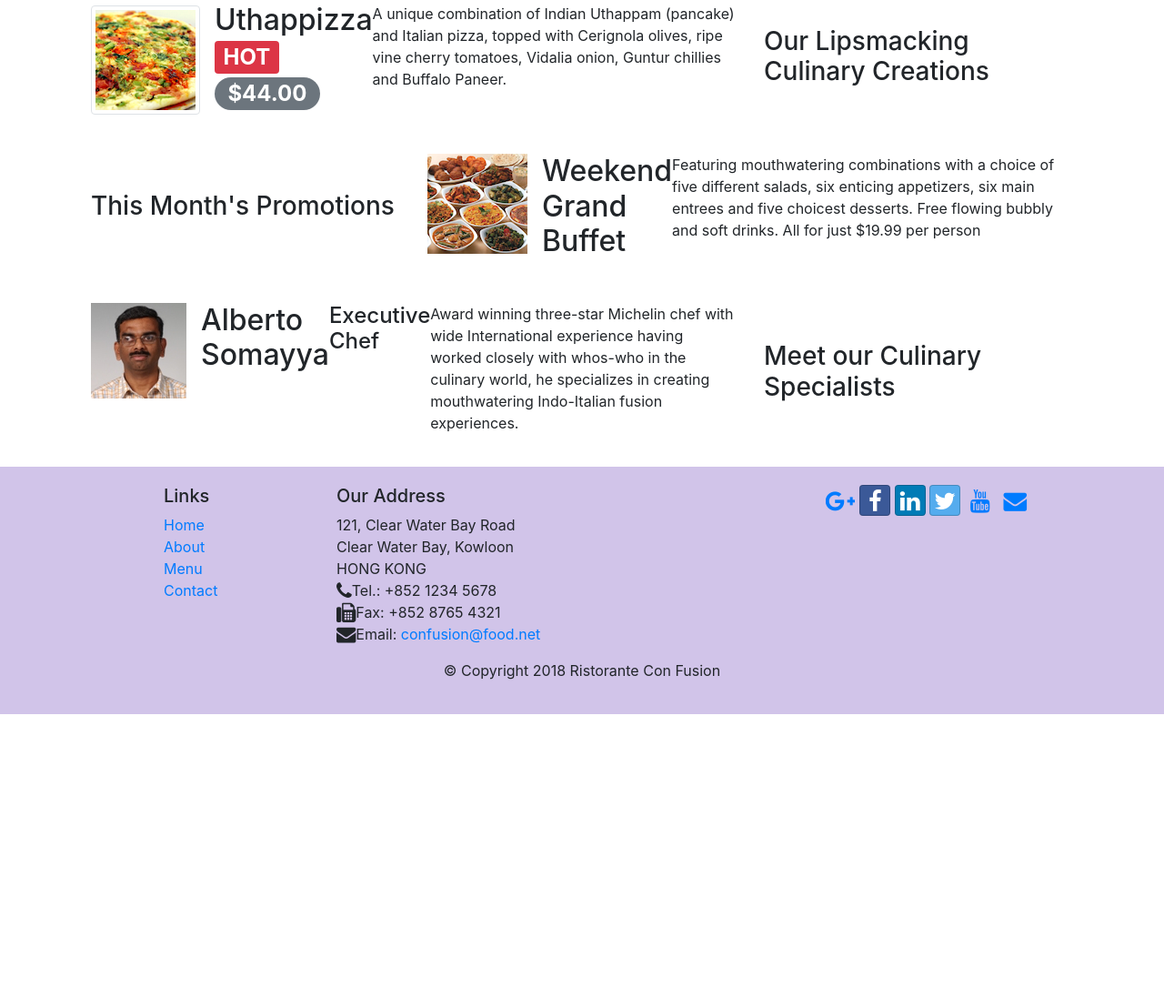
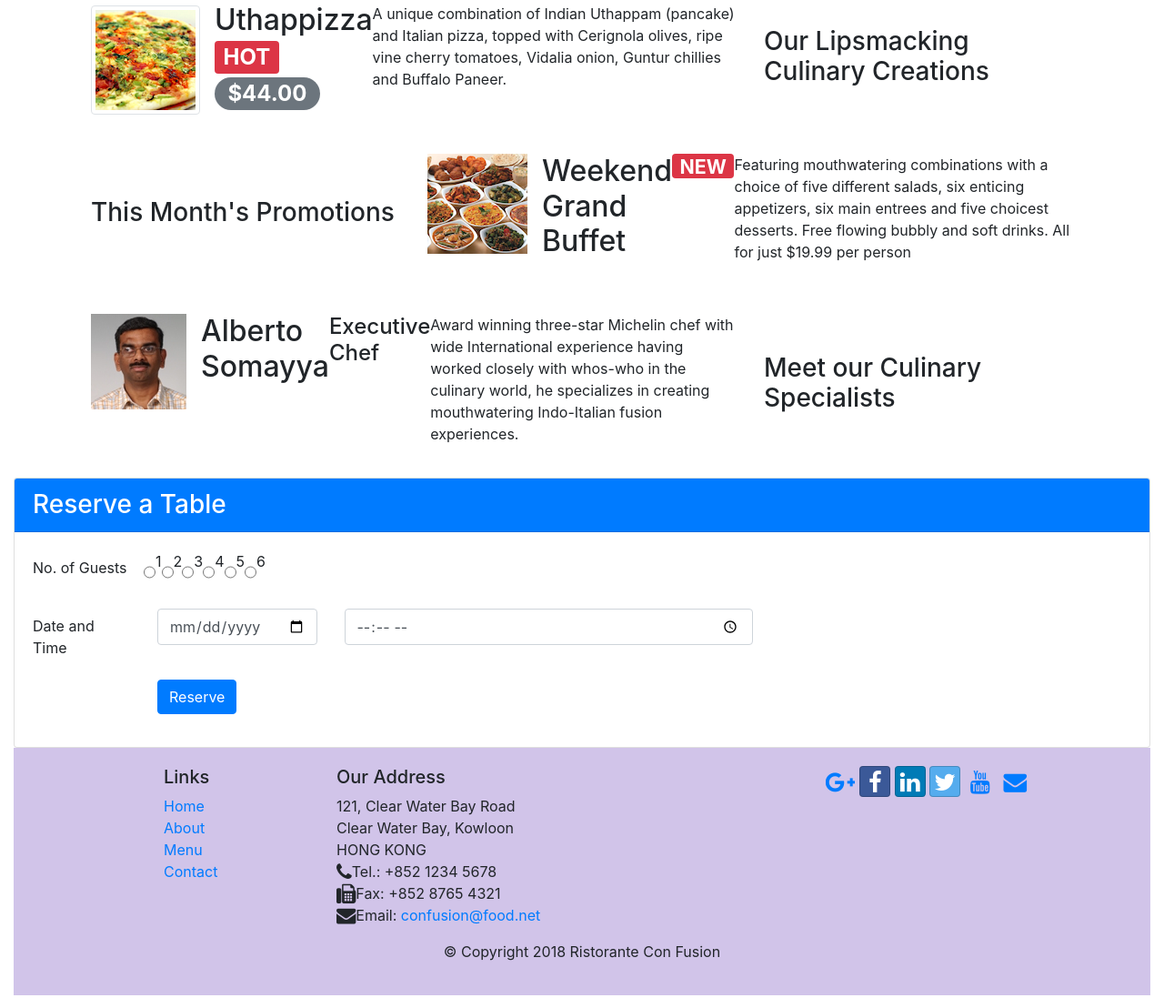
Before and after one commit to vardhikajain/Bootstrap-intro, a website: page index.html in a window 1280 px wide. Shown: the part 371-1468 px from the top of the page at 91% size. Before the commit the page ends 1206 px from the top, so only its background shows below. Drawn offline with nearby package versions, Linux system fonts and the light colour scheme.

Commit message:
Assignment-2

```diff
--- a/index.html
+++ b/index.html
@@ -47,13 +47,14 @@
         <div class="container">
             <div class="row row-header">
                 <div class="col-12 col-sm-6">
-                    <h1>Ristorante con vini jain</h1>
+                    <h1>Ristorante con Fusion</h1>
                     <p>We take inspiration from the World's best cuisines, and create a unique fusion experience. Our lipsmacking creations will tickle your culinary senses!</p>
                 </div>
                 <div class="col-12 col-sm align-self-center">
                     <img src="_15c0362a3a49b2e1febe1fe3a7a7a63f_img/img/logo.png" class="img-fluid">
 
                 </div>
+                <button type="button" class="btn btn-primary  btn-sm">Reserve</button>
             </div>
         </div>
     </header>
@@ -80,11 +81,15 @@
             </div>
             <div class="col-12 col-sm col-sm-md">
                 <div class="media">
-                    <img class="d-flex mr-3 align-slef-center" src="_15c0362a3a49b2e1febe1fe3a7a7a63f_img/img/buffet.png">
+                    <img class="d-flex mr-3  align=right" src="_15c0362a3a49b2e1febe1fe3a7a7a63f_img/img/buffet.png">
                     <div class="media-body"></div>
 
-                    <h2 class="mt-0">Weekend Grand Buffet</h2>
-                    <p>Featuring mouthwatering combinations with a choice of five different salads, six enticing appetizers, six main entrees and five choicest desserts. Free flowing bubbly and soft drinks. All for just $19.99 per person </p>
+
+                    <h2 class="mt-0">Weekend Grand Buffet</h2><span class="badge badge-danger fa-lg">NEW</span>
+                    <p>Featuring mouthwatering combinations with a choice of five different salads, six enticing appetizers, six main entrees and five choicest desserts. Free flowing bubbly and soft drinks. All for just $19.99 per person
+
+                    </p>
+
                 </div>
 
             </div>
@@ -101,6 +106,56 @@
                     <h2 class="mt-0">Alberto Somayya</h2>
                     <h4>Executive Chef</h4>
                     <p>Award winning three-star Michelin chef with wide International experience having worked closely with whos-who in the culinary world, he specializes in creating mouthwatering Indo-Italian fusion experiences. </p>
+                </div>
+
+            </div>
+        </div>
+    </div>
+
+    <div class="col-sm col-8">
+        <div class="card">
+            <h3 class="card-header bg-primary text-white">
+                Reserve a Table
+
+            </h3>
+            <div class="card-body col-8 ">
+                <div class="form-group row ">
+                    <label for="radio" class=" col-8 col-md-2  col-form-label">
+                        No. of Guests
+                      </label>
+                    <input type="radio" id="number" name="number" value="number">
+                 <label for="number"> 1</label><br><br>
+                 <input type="radio" id="number" name="number" value="number">
+                 <label for="number"> 2</label><br>
+                 <input type="radio" id="number" name="number" value="number">
+                 <label for="number"> 3</label><br>
+                 <input type="radio" id="number" name="number" value="number">
+                 <label for="number"> 4</label><br>
+                 <input type="radio" id="number" name="number" value="number">
+                 <label for="number"> 5</label><br>
+                 <input type="radio" id="number" name="number" value="number">
+                 <label for="number"> 6</label><br>
+                </div>
+
+                <div class="form-group row">
+                    <label for="date-time" class=" col-12 col-md-2 col-form-label">
+                      Date and Time
+                    </label>
+                    <div class="col-5 col-md-3">
+                        <input type="date" class="form-control" id="date" name="date" placeholder="Date">
+                    </div>
+                    <div class="col-7 col-md-7">
+                        <input type="time" class="form-control" id="time" name="Time" placeholder="Time">
+                    </div>
+
+
+            </div>
+            <div class="form-group row">
+                <div class="col-md-10 offset-md-2">
+                    <button type="submit" class="btn btn-primary">
+                      Reserve
+                    </button>
+
                 </div>
 
             </div>
```
